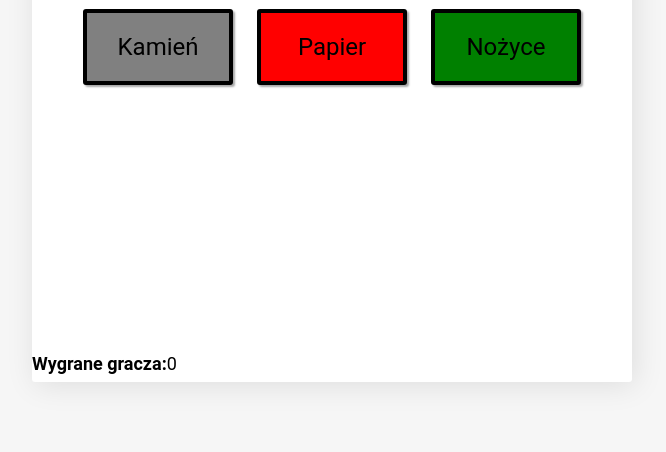
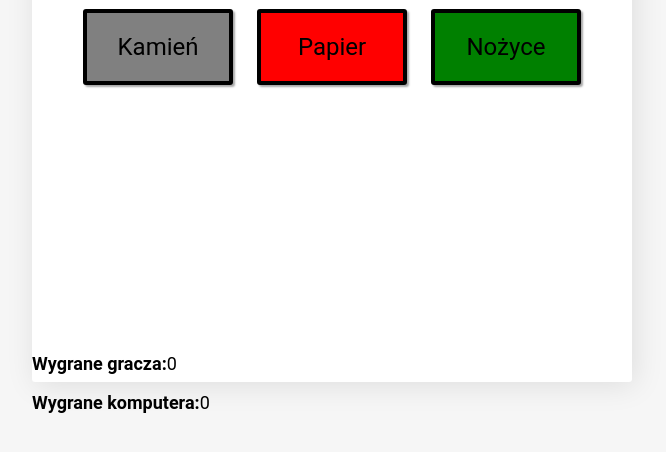
Before and after one commit to Edyta2801/javascript-prework, a website: page index.html in a window 1280 px wide. Shown: the part 188-640 px from the top of the page, without its empty margins (308-974 px from the left). Drawn offline with Linux system fonts and the light colour scheme.

Commit message:
add scores structure

```diff
--- a/index.html
+++ b/index.html
@@ -21,6 +21,7 @@
 		<div id="result-container">
 			<div id="result">
 				<p class="result-row" id="playerScores"><strong>Wygrane gracza:</strong><span id="wins">0</span></p>
+				<p class="result-row" id="computerScores"><strong>Wygrane komputera:</strong><span id="fail">0</span></p>
 			</div>
 
 
```
